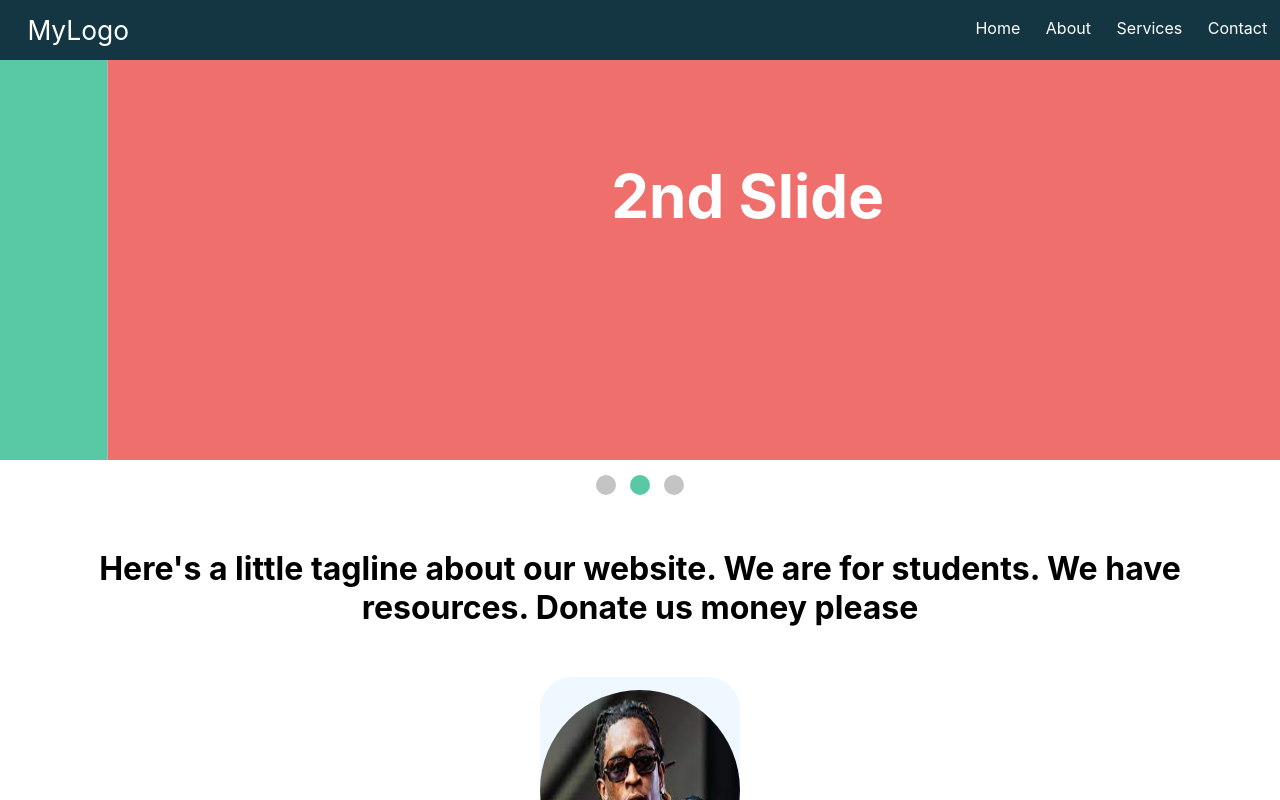
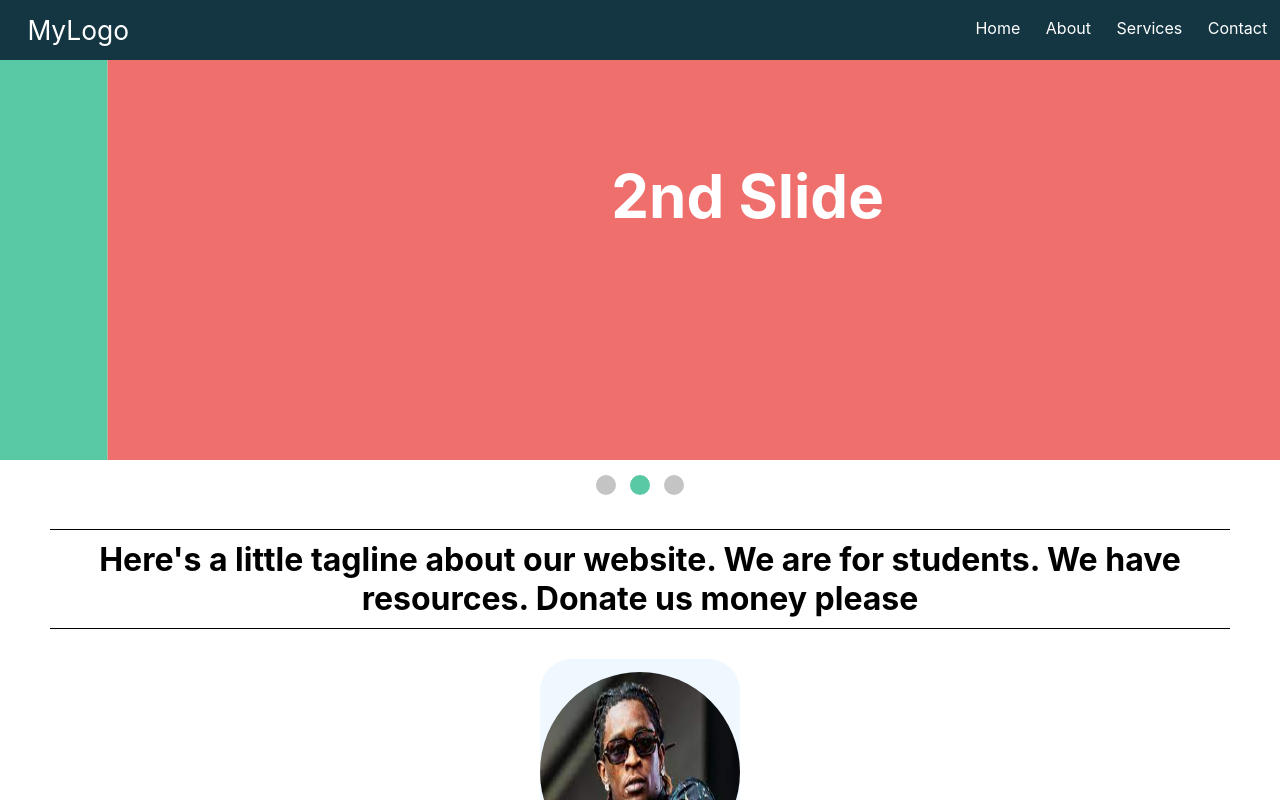
Before and after one commit to anyi-sunny/FinanceProject, a React (Create React App) app in the folder finance-project/: page / in a window 1280 px wide. Shown: the top 800 px of the page. Built offline with nearby package versions, Linux system fonts and the light colour scheme.

Commit message:
Lines around the description

```diff
--- a/finance-project/src/App.css
+++ b/finance-project/src/App.css
@@ -15,3 +15,20 @@
   padding: 50px;
   text-align: center;
 }
+
+.description::before,
+.description::after {
+  content: "";
+  display: block;
+  height: 1px;
+  background-color: #000; /* Change this color as needed */
+  margin: 10px auto;
+}
+
+.description::before {
+  margin-top: -20px; /* Adjust this value as needed */
+}
+
+.description::after {
+  margin-bottom: -20px; /* Adjust this value as needed */
+}
```
